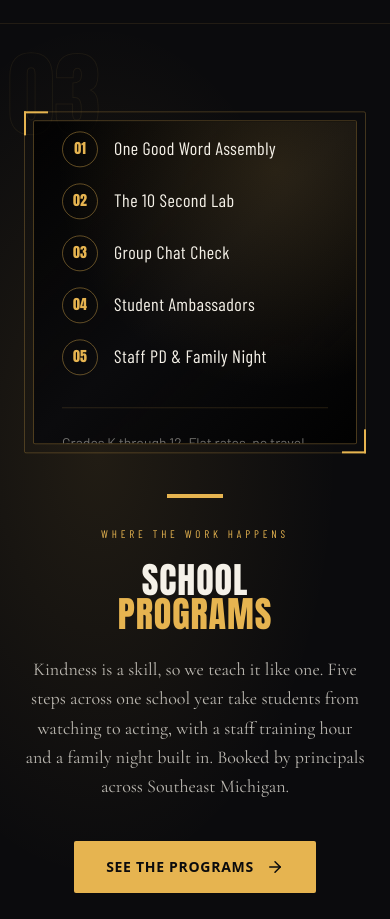
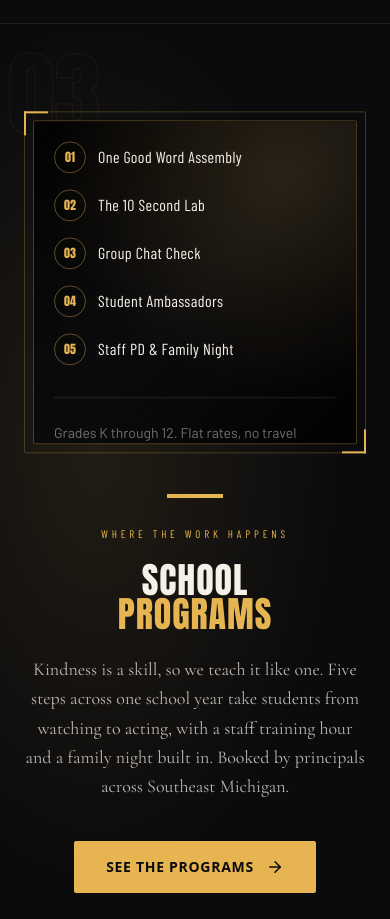
Before and after one commit to greggsdevelopment/one-good-word-one-good-deed, a React (Vite) app: page / in a window 390 px wide. Shown: the part 3140-4059 px from the top of the page. Built offline with nearby package versions, Linux system fonts and the light colour scheme; no server answers.

Commit message:
Optimize School Programs step labels for mobile layout
Co-authored-by: greggsdevelopment <273862967+greggsdevelopment@users.noreply.github.com>

```diff
--- a/src/components/home/ProgramStepsVisual.jsx
+++ b/src/components/home/ProgramStepsVisual.jsx
@@ -12,7 +12,7 @@ const STEPS = [
  */
 export default function ProgramStepsVisual() {
   return (
-    <div className="absolute inset-0 flex flex-col justify-center px-7 sm:px-10 py-8 bg-gradient-to-br from-black/60 via-ink to-black/70">
+    <div className="absolute inset-0 flex flex-col justify-center px-5 sm:px-10 py-8 bg-gradient-to-br from-black/60 via-ink to-black/70">
       <div
         className="absolute inset-0 pointer-events-none"
         style={{
@@ -27,11 +27,11 @@ export default function ProgramStepsVisual() {
 
       <ol className="relative space-y-4 sm:space-y-5">
         {STEPS.map((step, i) => (
-          <li key={step} className="flex items-center gap-4 group/step">
-            <span className="flex-shrink-0 w-9 h-9 rounded-full border border-gold/40 flex items-center justify-center font-anton text-gold text-sm transition-colors duration-500 group-hover:border-gold group-hover:bg-gold/10">
+          <li key={step} className="flex items-center gap-3 sm:gap-4 group/step">
+            <span className="flex-shrink-0 w-8 h-8 sm:w-9 sm:h-9 rounded-full border border-gold/40 flex items-center justify-center font-anton text-gold text-xs sm:text-sm transition-colors duration-500 group-hover:border-gold group-hover:bg-gold/10">
               {String(i + 1).padStart(2, '0')}
             </span>
-            <span className="font-barlow-condensed text-cream text-lg sm:text-xl tracking-wide leading-tight">
+            <span className="font-barlow-condensed text-cream text-base sm:text-xl tracking-wide leading-tight">
               {step}
             </span>
           </li>
```
